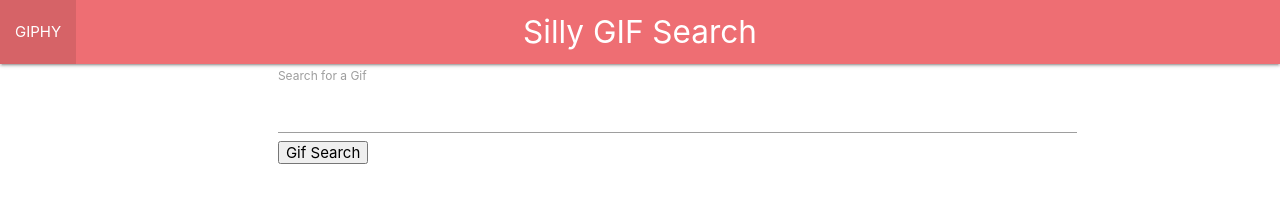
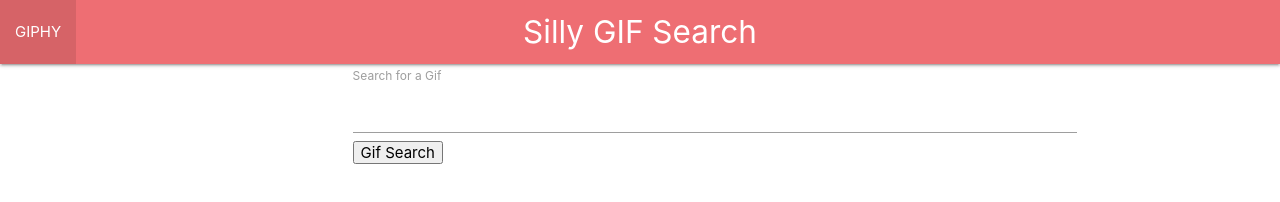
Before and after one commit to bradsaid/API, a plain HTML site: page index.html in a window 1280 px wide. Drawn offline with nearby package versions, Linux system fonts and the light colour scheme.

Commit message:
responsive size

```diff
--- a/index.html
+++ b/index.html
@@ -21,10 +21,10 @@
 
   <div class="container">
     <div class="row">
-      <div class="col s12 m1 l1">
+      <div class="col s12 m2 l2">
         <div id="gif-button-view"></div>
       </div>
-      <div class="col s12 m10 l11">
+      <div class="col s12 m10 l10">
         <form id="gif-form">
           <label for="gif-input">Search for a Gif</label>
           <input type="text" id="gif-input"><br>
```
